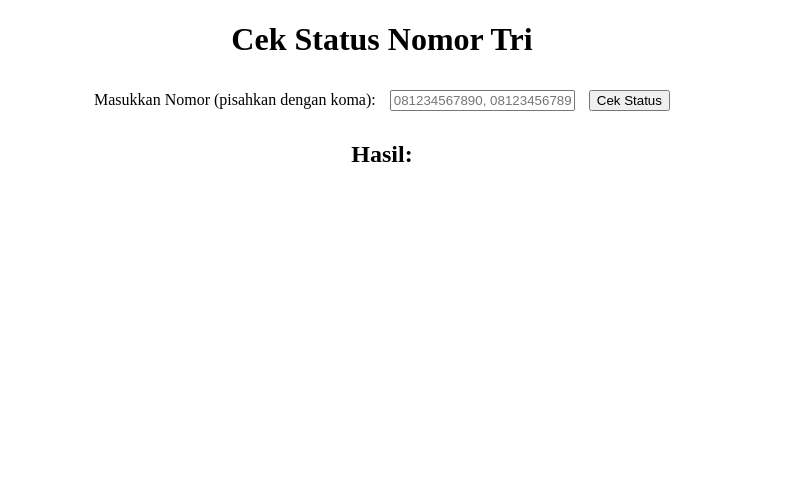
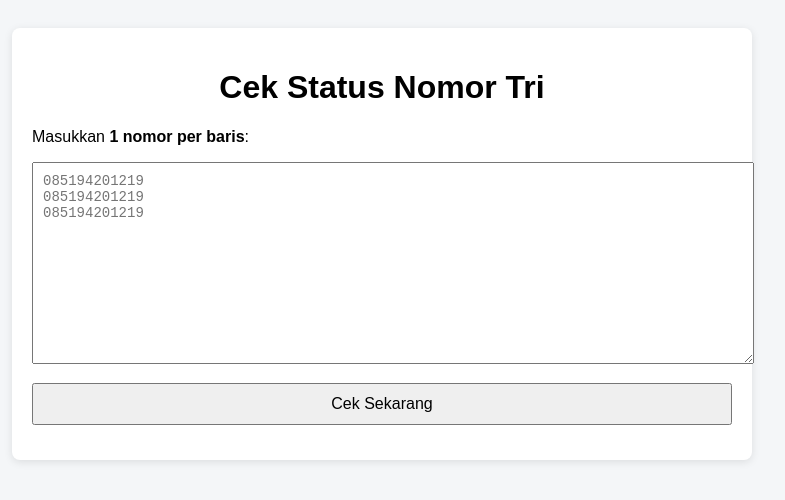
Before and after one commit to svckseed10-stack/cceek, a website: page index.html in a window 1280 px wide. Shown: the whole page, without its empty margins (258-1043 px from the left). Drawn offline with Linux system fonts and the light colour scheme.

Commit message:
Update index.html

```diff
--- a/index.html
+++ b/index.html
@@ -2,24 +2,87 @@
 <html lang="id">
 <head>
     <meta charset="UTF-8">
+    <title>Cek Status Nomor Tri</title>
     <meta name="viewport" content="width=device-width, initial-scale=1.0">
-    <title>Cek Status Nomor Tri</title>
+
+    <style>
+        body {
+            font-family: Arial, sans-serif;
+            background: #f4f6f8;
+            padding: 20px;
+        }
+
+        .container {
+            max-width: 700px;
+            margin: auto;
+            background: #ffffff;
+            padding: 20px;
+            border-radius: 8px;
+            box-shadow: 0 2px 8px rgba(0,0,0,0.1);
+        }
+
+        h1 {
+            text-align: center;
+        }
+
+        textarea {
+            width: 100%;
+            height: 180px;
+            padding: 10px;
+            font-size: 14px;
+            resize: vertical;
+        }
+
+        button {
+            margin-top: 15px;
+            width: 100%;
+            padding: 10px;
+            font-size: 16px;
+            cursor: pointer;
+        }
+
+        table {
+            width: 100%;
+            border-collapse: collapse;
+            margin-top: 20px;
+        }
+
+        table th, table td {
+            border: 1px solid #ddd;
+            padding: 8px;
+            text-align: center;
+        }
+
+        table th {
+            background: #0070f3;
+            color: white;
+        }
+
+        .loading {
+            margin-top: 15px;
+            text-align: center;
+            font-weight: bold;
+        }
+    </style>
 </head>
 <body>
-    <div style="text-align: center;">
-        <h1>Cek Status Nomor Tri</h1>
-        <form id="nomorForm">
-            <label for="nomor">Masukkan Nomor (pisahkan dengan koma):</label>
-            <input type="text" id="nomor" name="nomor" placeholder="081234567890, 081234567891" required style="margin: 10px;">
-            <button type="submit">Cek Status</button>
-        </form>
 
-        <h2>Hasil:</h2>
-        <div id="results">
-            <!-- Hasil akan ditampilkan di sini -->
-        </div>
-    </div>
+<div class="container">
+    <h1>Cek Status Nomor Tri</h1>
 
-    <script src="script.js"></script>
+    <p>Masukkan <b>1 nomor per baris</b>:</p>
+
+    <textarea id="nomor" placeholder="085194201219
+085194201219
+085194201219"></textarea>
+
+    <button onclick="cekNomor()">Cek Sekarang</button>
+
+    <div id="loading" class="loading"></div>
+
+    <div id="hasil"></div>
+</div>
+
+<script src="script.js"></script>
 </body>
 </html>
```
